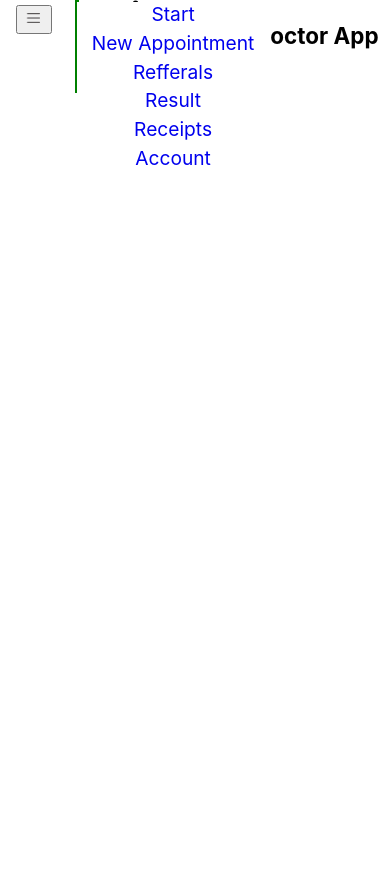
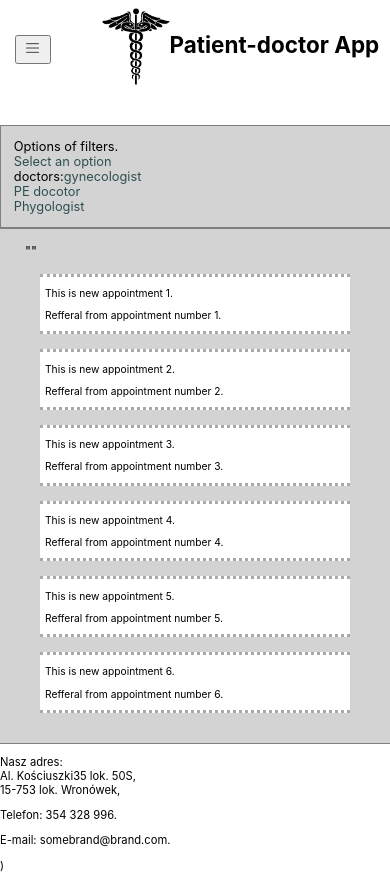
Before and after one commit to elzp/patientMedicalApp, a React (Create React App) app: page / in a window 390 px wide. Before the commit the page ends 844 px from the top, so only its background shows below. Built offline with nearby package versions, Linux system fonts and the light colour scheme.

Commit message:
finish layout and styling

```diff
--- a/src/App.css
+++ b/src/App.css
@@ -43,6 +43,8 @@
     grid-area: "brand-nav";
     grid-template-areas: "logo title ";
     justify-content: center;
+    grid-gap: 0;
+
   }
 
   .App-logo {
@@ -84,13 +86,14 @@
   height: 1.5em;
   text-align: center;
 }
-
+a {
+  color: darkslategrey;
+}
 .menu-a {
  text-decoration: none;
 }
 
 .navbar-button-1 {
-  /*border: 3px dotted black;*/
   grid-area: "menu-button";
   position: relative;
   padding: 5px 0 0 5px;
@@ -103,7 +106,74 @@
 }
 /*end of header styling*/
 
+
+
+
+
+.leftdiv {
+  background-image: linear-gradient(to right, lightgrey 90%, white);
+  font-size: 0.8em;
+  padding-right: 20px;
+  min-width: 30vw;
+  grid-area: "left";
+  /* border-right: 1px solid grey; */
+  margin-left:  10px;
+  padding:  1em ;
+  border-top-left-radius: 3%;
+  border-top-right-radius: 0%;
+  border-top: 1px solid grey;
+  border-left: 1px solid grey;
+  border-bottom: 1px solid grey;
+  /* border-top-width: 3px;
+border-top-style: solid;
+ */
+
+}
+
+.rightdiv {
+  /*padding: 10px;*/
+    background-image: linear-gradient(to left, lightgrey 95%, white);
+
+  font-size: 0.8em;
+  display:flexbox;
+  flex-direction: column;
+  min-width: 60vw;
+  min-height: 200px;
+  background-color: lightgrey;
+  border-top-left-radius: 0%;
+  border-top-right-radius: 3%;
+  border-top: 1px solid grey;
+  /* border-left: 1px solid grey; */
+  border-bottom: 1px solid grey;
+  padding: 15px 25px 15px 25px;
+  /* margin-left: 10px; */
+  grid-area: "right";
+}
+
+
+.appointment {
+background-color: white;
+border-bottom: 0.7px dotted grey;
+padding-left: 5px;
+margin: 15px;
+font-size: 80%;
+}
+
+
+
+.App-footer {
+  grid-area: "foot";
+  font-size: 0.7em;
+}
+
+
 @media (max-width: 800px) {
+  .brand-nav {
+    justify-content: left;
+   }
+
+
+
   .navbar-wrapper-1 {
     display: none;
     }
@@ -114,20 +184,26 @@
     grid-auto-flow: row;
     grid-template-rows: fit-content 0px auto;
     grid-template-areas: "menu-button menu-el brand-nav";
-    justify-items: center;
+    align-items: center;
+    /* justify-content: center; */
     }
 
   .navbar-button {
     grid-area: "menu-button";
     position: relative;
-    padding: 5px 0 0 5px;
+    padding: 5px 30px 0 15px;
+    justify-self: left;
+    justify-self: left;
   }
 
   .menu-elements-wrapper {
     position: relative;
     grid-area: "menu-el";
-     border: 2px solid green;
+     /* border: 2px solid green;  */
     width: 0%;
+    /* background-color: yellow; */
+
+    margin:0;
   }
 
 
@@ -137,4 +213,50 @@
   }
 
   /*end of header styling*/
+
+
+  main {
+    display: grid;
+    grid-area: "bottom";
+    grid-auto-flow: column;
+    grid-template-areas: "left" "right" "foot";
+  }
+
+  .leftdiv {
+    /*width: 90vw; */
+    background: initial;/*https://stackoverflow.com/questions/45523879/cannot-remove-gradient*/
+    background-color: lightgrey;
+    border-bottom: 1px solid grey;
+    border-top-left-radius: 0%;
+    border-top-right-radius: 0%;
+    margin: 0px;
+    min-width: 0;
+  }
+
+
+.rightdiv {
+    background: initial;
+    background-color: lightgrey;
+    flex-direction: row;
+    min-width: 0;
+    border-top-left-radius: 0%;
+    border-top-right-radius: 0%;
+    border-top: 1px solid grey;
+    border-left: 0px solid grey;
+    border-bottom: 1px solid grey;
+    padding: 15px 25px 15px 25px;
+    margin-left: 0px;
+  }
+
+
+
+
+.appointment {
+  background-color: white;
+  border-top: 3px dotted darkgrey;
+  border-bottom: 3px dotted darkgrey;
+  }
+
+
+
 }
--- a/src/App.tsx
+++ b/src/App.tsx
@@ -28,7 +28,7 @@ function App(props: any) {
           <Header />
       </header>
       <main>
-        {/* <Leftboard /> */}
+          <Leftboard />
 
 
 
@@ -44,8 +44,8 @@ function App(props: any) {
         </Switch>
         </Router> */}
 
-        {/* <Rightboard type={""} /> */}
-        {/* <Footer />  */}
+        <Rightboard type={""} />
+        <Footer />
 
       </main>
 
--- a/src/comp/Header.tsx
+++ b/src/comp/Header.tsx
@@ -5,7 +5,7 @@ import logo from './../ic-logo.png';
 import data from './../somedata.json';
 function Header(styles: Styletype) {
  //const logo : string = './../public/ic-menu.png';
-const [menuVisible, setVisibility] = useState(true);
+const [menuVisible, setVisibility] = useState(false);
 
 const {menu}:{menu: Array<Array<string>>} = data;
 function changeMenuVisibility () {
```
